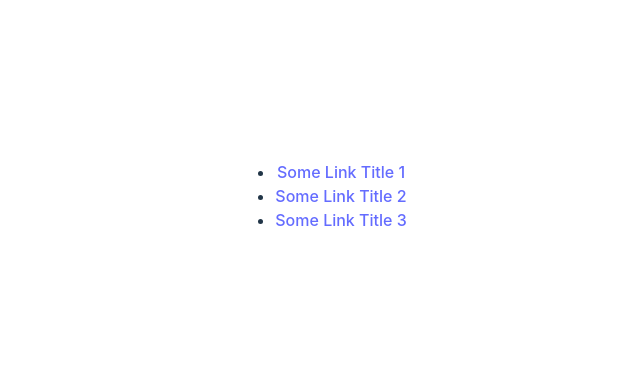
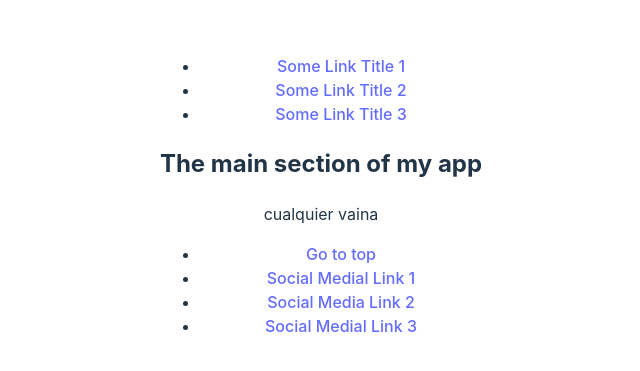
Before and after one commit to danny0228/flatiron-phase-2-react-project-frontend, a React (Vite) app: page / in a window 1280 px wide. Shown: the part 213-584 px from the top of the page, without its empty margins (319-959 px from the left). Built offline with nearby package versions, Linux system fonts and the light colour scheme.

Commit message:
feat: add Footer and main components

```diff
--- a/src/App.jsx
+++ b/src/App.jsx
@@ -1,6 +1,8 @@
 import { useState } from 'react'
 import './App.css'
 import Header from './components/Header'
+import Main from './components/Main'
+import Footer from './components/Footer'
 
 // main components
 
@@ -16,6 +18,9 @@
   return (
     <>
       <Header />
+      <Main />
+      <Footer />
+
 
     </>
   )
--- /dev/null
+++ b/src/components/Footer.jsx
@@ -0,0 +1,17 @@
+const Footer = () => {
+    return (
+        <>
+            <footer>
+                <ul>
+                    <li><a href="#top">Go to top</a></li>
+                    <li><a href="#" target="_blank">Social Medial Link 1</a></li>
+                    <li><a href="#" target="_blank">Social Media Link 2</a></li>
+                    <li><a href="#" target="_blank">Social Medial Link 3</a></li>
+                </ul>
+            </footer>
+
+        </>
+    )
+}
+
+export default Footer;
--- /dev/null
+++ b/src/components/Main.jsx
@@ -0,0 +1,14 @@
+const Main = () => {
+    return (
+        <>
+            <main>
+                <h2> The main section of my app</h2>
+                <p>
+                    cualquier vaina
+                </p>
+            </main>
+        </>
+    )
+}
+
+export default Main;
```
